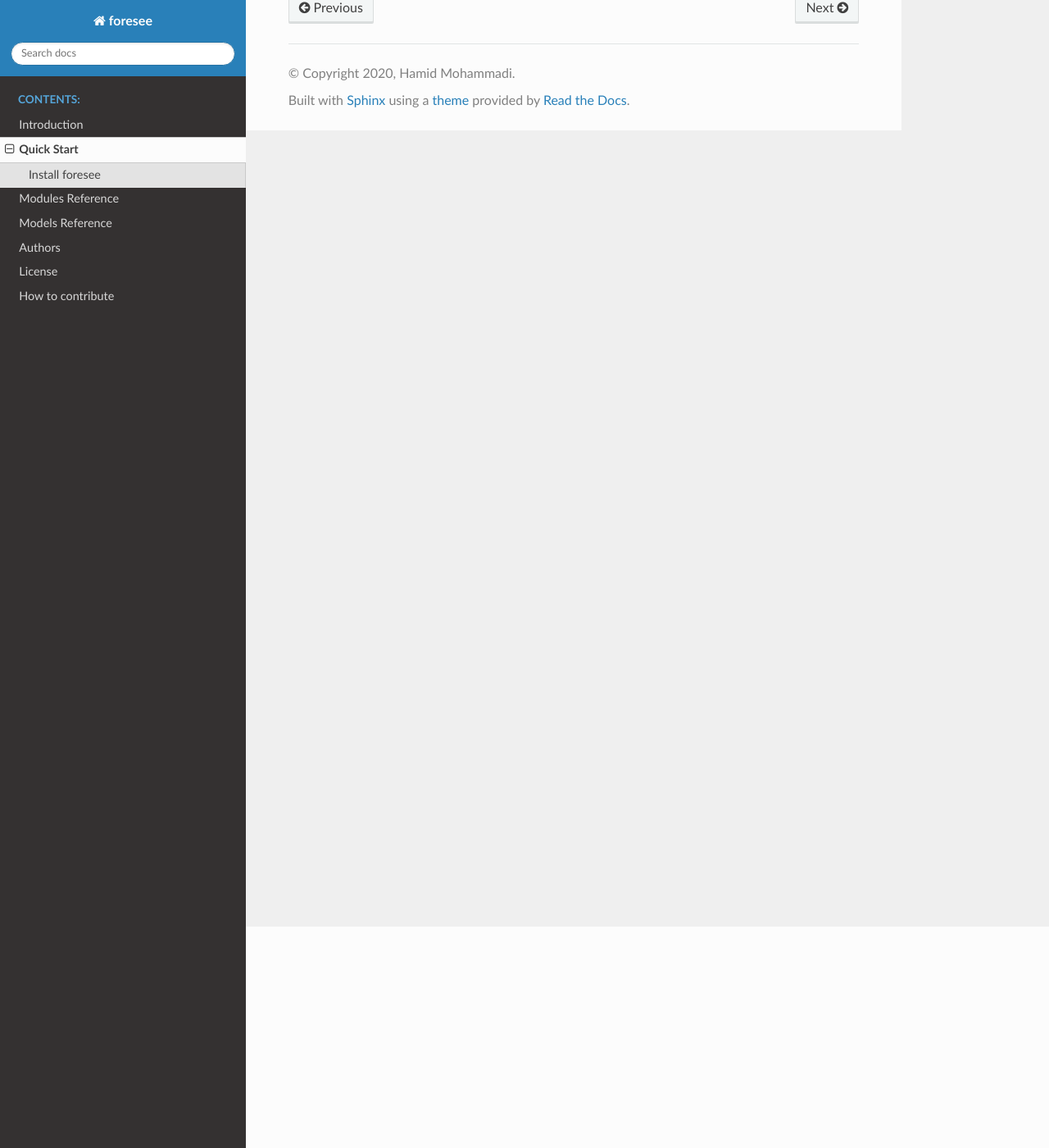
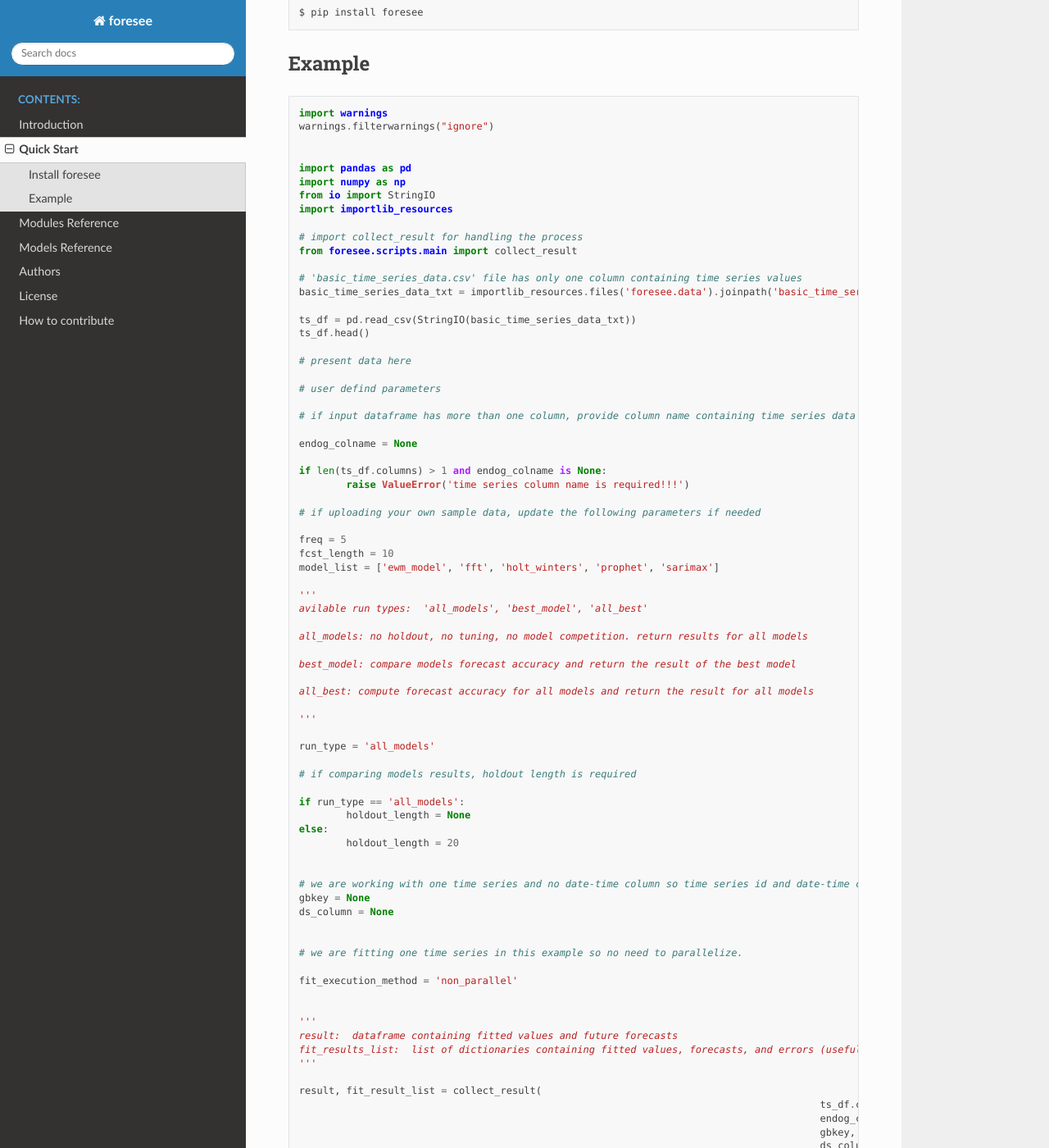
Before and after one commit to HamidM6/foresee, a Sphinx documentation site: the page built from docs/source/foresee/quick_start.rst, in a window 1280 px wide and 1400 px high, scrolled down 270 px. Shown: the whole window at 82% size. Built offline with Sphinx 7.4.7 and the Read the Docs theme 2.0.0, drawn with Linux system fonts in a browser that asks for light colours; some of the changed text lies outside the part shown.

Commit message:
update docs

```diff
--- a/docs/source/foresee/quick_start.rst
+++ b/docs/source/foresee/quick_start.rst
@@ -8,4 +8,97 @@ Install foresee
 *foresee* is hosted on PyPI and can be installed with pip.
 
 .. code-block:: shell
-	pip install foresee
+
+	$ pip install foresee
+
+Example
+=========
+
+.. code-block:: python
+
+	import warnings
+	warnings.filterwarnings("ignore")
+
+
+	import pandas as pd
+	import numpy as np
+	from io import StringIO
+	import importlib_resources
+
+	# import collect_result for handling the process
+	from foresee.scripts.main import collect_result
+
+	# 'basic_time_series_data.csv' file has only one column containing time series values
+	basic_time_series_data_txt = importlib_resources.files('foresee.data').joinpath('basic_time_series_data.csv').read_text()
+
+	ts_df = pd.read_csv(StringIO(basic_time_series_data_txt))
+	ts_df.head()
+
+	# present data here
+
+	# user defind parameters
+
+	# if input dataframe has more than one column, provide column name containing time series data
+
+	endog_colname = None
+
+	if len(ts_df.columns) > 1 and endog_colname is None:
+		raise ValueError('time series column name is required!!!')
+
+	# if uploading your own sample data, update the following parameters if needed
+
+	freq = 5
+	fcst_length = 10
+	model_list = ['ewm_model', 'fft', 'holt_winters', 'prophet', 'sarimax']
+
+	'''
+	avilable run types:  'all_models', 'best_model', 'all_best'
+
+	all_models: no holdout, no tuning, no model competition. return results for all models
+
+	best_model: compare models forecast accuracy and return the result of the best model
+
+	all_best: compute forecast accuracy for all models and return the result for all models
+
+	'''
+
+	run_type = 'all_models'
+
+	# if comparing models results, holdout length is required
+
+	if run_type == 'all_models':
+		holdout_length = None
+	else:
+		holdout_length = 20
+
+
+	# we are working with one time series and no date-time column so time series id and date-time column name are set to None.
+	gbkey = None
+	ds_column = None
+
+
+	# we are fitting one time series in this example so no need to parallelize.
+
+	fit_execution_method = 'non_parallel'
+
+
+	'''
+	result:  dataframe containing fitted values and future forecasts
+	fit_results_list:  list of dictionaries containing fitted values, forecasts, and errors (useful for debuging)
+	'''
+
+	result, fit_result_list = collect_result(
+												ts_df.copy(),
+												endog_colname,
+												gbkey,
+												ds_column,
+												freq,
+												fcst_length,
+												run_type,
+												holdout_length,
+												model_list,
+												fit_execution_method,
+											)
+
+	result.head()
+	# present data here
```
Also changed, not shown: 1 other file.
